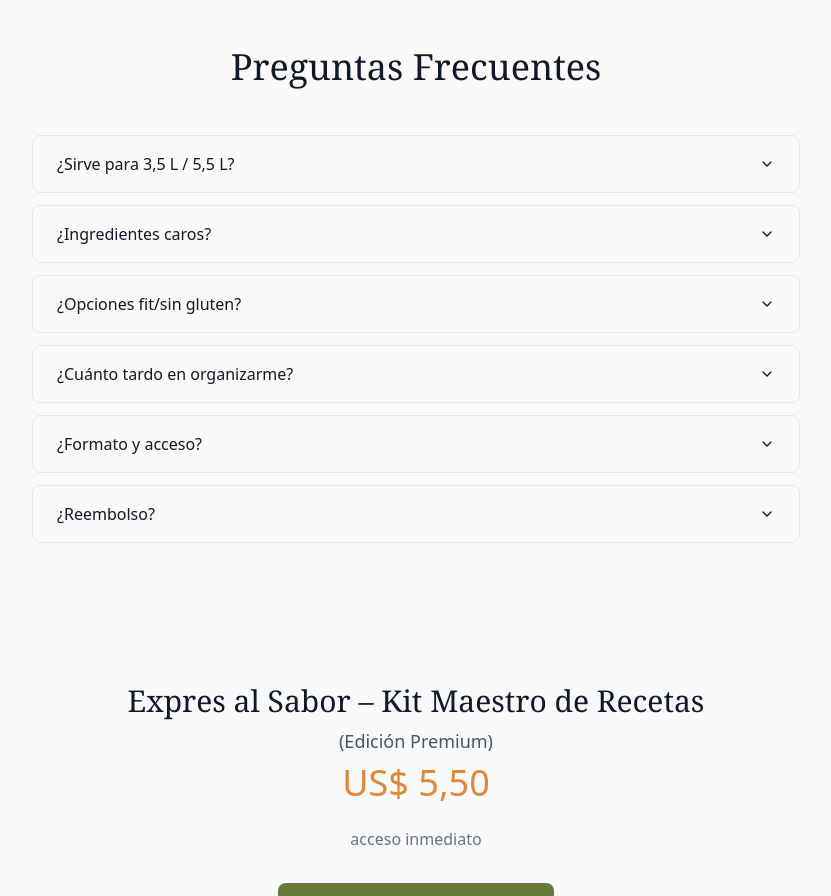
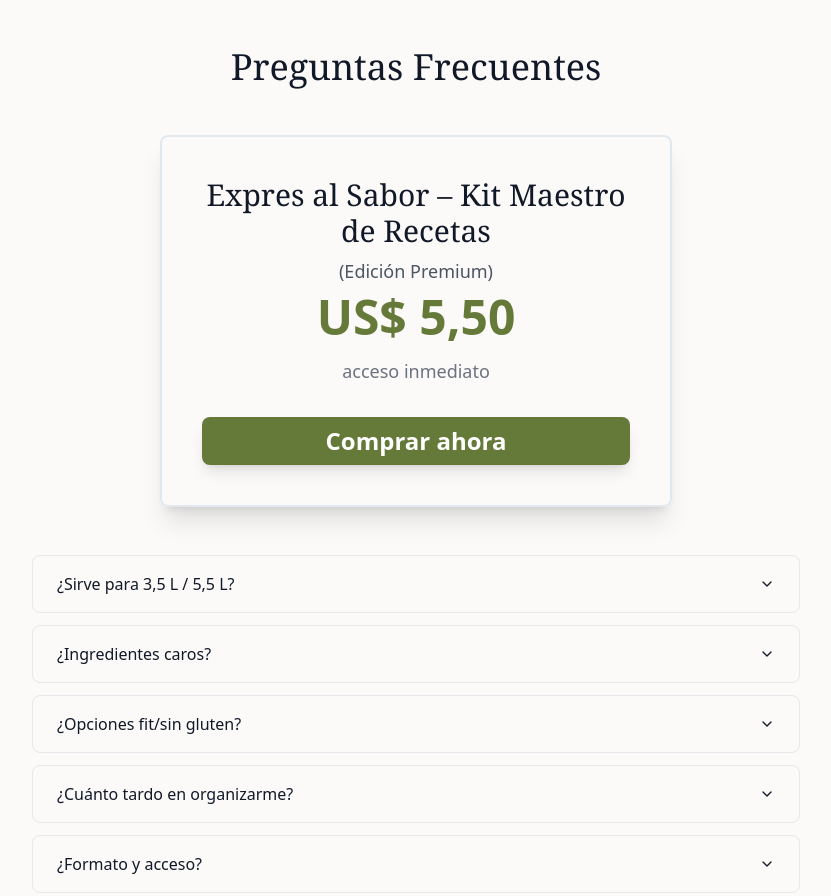
Before and after one commit to Laura271306/Expresalsabor, a React (Vite) app: page / in a window 1280 px wide. Shown: the part 8400-9296 px from the top of the page, without its empty margins (224-1055 px from the left). Built offline with nearby package versions, Linux system fonts and the light colour scheme.

Commit message:
[dyad] Adding a prominent CTA card below the FAQ title - wrote 2 file(s)

```diff
--- /dev/null
+++ b/src/components/FaqCtaCard.tsx
@@ -0,0 +1,27 @@
+import React from 'react';
+import CtaButton from './CtaButton';
+import { Card, CardContent } from '@/components/ui/card';
+
+const FaqCtaCard: React.FC = () => {
+  return (
+    <Card className="p-8 md:p-10 max-w-lg mx-auto text-center shadow-xl border-2 border-brand-secondary/50 bg-brand-light/30">
+      <CardContent className="p-0">
+        <h3 className="text-2xl md:text-3xl font-serif font-light text-gray-900 mb-2">
+          Expres al Sabor – Kit Maestro de Recetas
+        </h3>
+        <p className="text-lg mb-2 text-gray-600">(Edición Premium)</p>
+
+        <p className="text-5xl font-extrabold mb-4 text-brand-secondary">
+          US$ 5,50
+        </p>
+        <p className="text-gray-500 mb-8 text-lg font-medium">acceso inmediato</p>
+
+        <CtaButton className="text-2xl w-full py-6 font-extrabold">
+          Comprar ahora
+        </CtaButton>
+      </CardContent>
+    </Card>
+  );
+};
+
+export default FaqCtaCard;
--- a/src/components/FaqSection.tsx
+++ b/src/components/FaqSection.tsx
@@ -6,6 +6,7 @@ import {
   AccordionItem,
   AccordionTrigger,
 } from "@/components/ui/accordion";
+import FaqCtaCard from './FaqCtaCard';
 
 const faqs = [
   {
@@ -43,6 +44,11 @@ const FaqSection: React.FC = () => {
         </h2>
       </div>
 
+      {/* Novo CTA Card adicionado aqui */}
+      <div className="mb-12">
+        <FaqCtaCard />
+      </div>
+
       <div className="max-w-3xl mx-auto">
         {faqs.map((faq, index) => (
           <Accordion key={index} type="single" collapsible className="mb-3">
```
